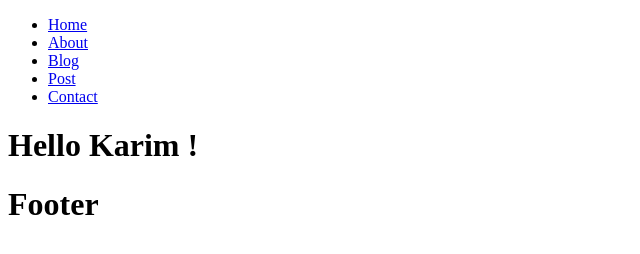
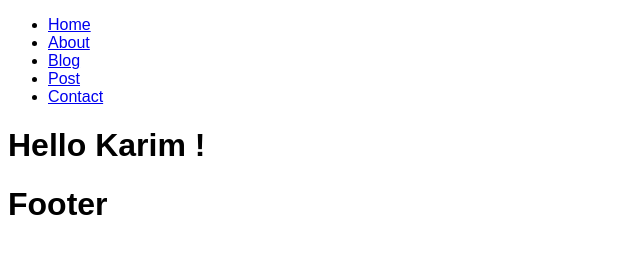
Before and after one commit to KarimMoustamid/Gatsby.js-Tutorial-and-Projects, a Gatsby site in the folder Tutorial/: page / in a window 1280 px wide. Shown: the whole page, without its empty margins (0-640 px from the left). Built offline with nearby package versions, Linux system fonts and the light colour scheme; Gatsby itself is replaced by a stand-in of ours.

Commit message:
adding css

```diff
--- a/Tutorial/src/components/Layout.js
+++ b/Tutorial/src/components/Layout.js
@@ -1,7 +1,7 @@
 import React from 'react';
 import Navbar from "./Navbar";
 import Footer from "./Footer";
-
+import './layout.css'
 const Layout = ({children}) => {
     return (
         <React.Fragment>
--- /dev/null
+++ b/Tutorial/src/components/layout.css
@@ -0,0 +1,3 @@
+body {
+    font-family: sans-serif;
+}
```
